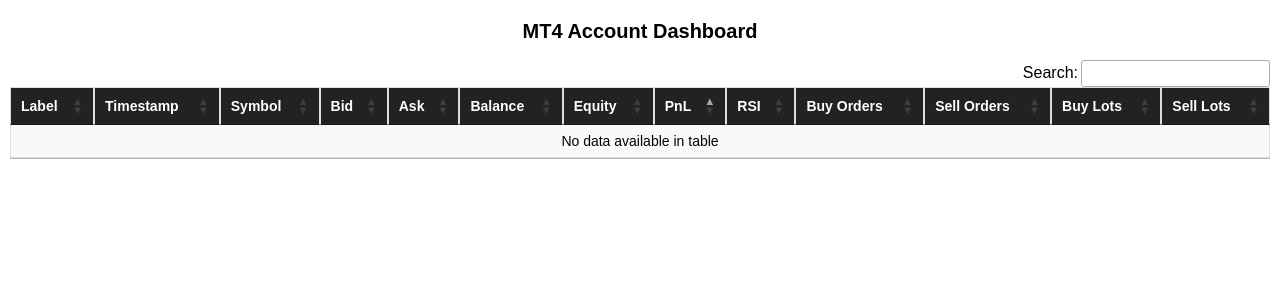
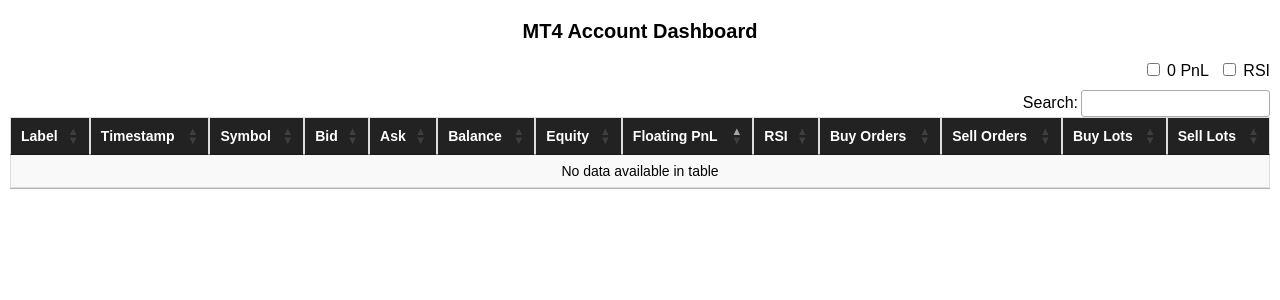
Before and after one commit to bhairav23/mt4-dashboard, a FastAPI app: page / in a window 1280 px wide. Shown: the top 300 px of the page. Run offline with FastAPI, Linux system fonts and the light colour scheme; some libraries are stand-ins or nearby versions.

Commit message:
UI fix: toggles for RSI and 0 PnL, right aligned for mobile

```diff
--- a/templates/dashboard.html
+++ b/templates/dashboard.html
@@ -65,10 +65,40 @@
       font-weight: bold;
     }
 
+    #filter-wrapper {
+      display: flex;
+      justify-content: flex-end;
+      flex-wrap: wrap;
+      gap: 10px;
+      margin-bottom: 10px;
+    }
+
     @media (max-width: 768px) {
       th, td {
         font-size: 12px;
         padding: 6px;
+      }
+
+      thead th,
+      tbody td {
+        display: none;
+      }
+
+      thead th:nth-child(1),
+      thead th:nth-child(4),
+      thead th:nth-child(8),
+      thead th:nth-child(9),
+      tbody td:nth-child(1),
+      tbody td:nth-child(4),
+      tbody td:nth-child(8),
+      tbody td:nth-child(9) {
+        display: table-cell;
+      }
+
+      #filter-wrapper,
+      div.dataTables_filter {
+        justify-content: flex-end;
+        text-align: right;
       }
     }
   </style>
@@ -76,6 +106,11 @@
 
 <body>
   <h2>MT4 Account Dashboard</h2>
+
+  <div id="filter-wrapper">
+    <label><input type="checkbox" id="toggle-zero-pnl"> 0 PnL</label>
+    <label><input type="checkbox" id="toggle-neutral-rsi"> RSI</label>
+  </div>
 
   <table id="dashboard-table" class="display responsive nowrap">
     <thead>
@@ -87,7 +122,7 @@
         <th data-priority="7">Ask</th>
         <th data-priority="8">Balance</th>
         <th data-priority="9">Equity</th>
-        <th data-priority="3">PnL</th>
+        <th data-priority="3">Floating PnL</th>
         <th data-priority="4">RSI</th>
         <th data-priority="10">Buy Orders</th>
         <th data-priority="11">Sell Orders</th>
@@ -98,6 +133,8 @@
     <tbody>
       {% for acc in accounts %}
       <tr class="
+        {% if acc.floating_pnl|float == 0 %}pnl-zero {% endif %}
+        {% if acc.rsi|float > 35 and acc.rsi|float < 65 %}rsi-neutral {% endif %}
         {% if 'EURUSD' in acc.label %}highlight-EURUSD
         {% elif 'GBPUSD' in acc.label %}highlight-GBPUSD
         {% elif 'USDJPY' in acc.label %}highlight-USDJPY
@@ -127,7 +164,7 @@
 
   <script>
     $(document).ready(function () {
-      $('#dashboard-table').DataTable({
+      const table = $('#dashboard-table').DataTable({
         //pageLength: 50,
         paging: false,
         info: false,
@@ -136,6 +173,27 @@
         responsive: true,
         scrollX: false
       });
+
+      function updateRowVisibility() {
+        const showZeroPnl = $('#toggle-zero-pnl').is(':checked');
+        const showNeutralRsi = $('#toggle-neutral-rsi').is(':checked');
+
+        $('#dashboard-table tbody tr').each(function () {
+          const row = $(this);
+          const isZeroPnl = row.hasClass('pnl-zero');
+          const isNeutralRsi = row.hasClass('rsi-neutral');
+
+          let visible = true;
+          if (!showZeroPnl && isZeroPnl) visible = false;
+          if (!showNeutralRsi && isNeutralRsi) visible = false;
+
+          row.toggle(visible);
+        });
+      }
+
+      $('#toggle-zero-pnl, #toggle-neutral-rsi').on('change', updateRowVisibility);
+
+      updateRowVisibility();
     });
   </script>
 </body>
```
